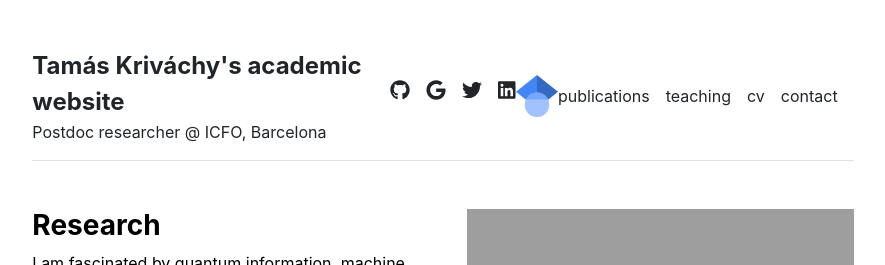
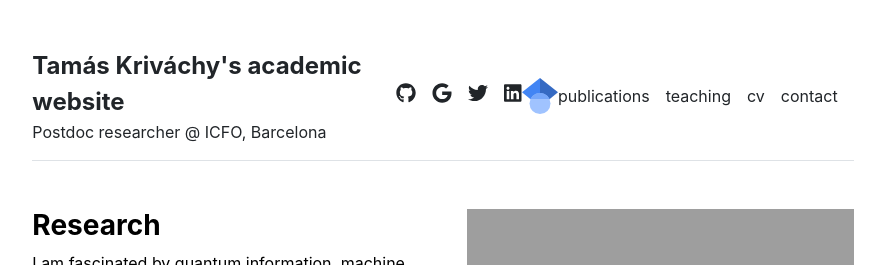
Before and after one commit to tkrivachy/tkrivachy.github.io, a Jekyll site: the page built from index.md, in a window 1280 px wide. Shown: the top 265 px of the page, without its empty margins (197-1082 px from the left). Built offline with Jekyll 4.4.1, drawn with Linux system fonts in a browser that asks for light colours.

Commit message:
Update header.html

```diff
--- a/_includes/header.html
+++ b/_includes/header.html
@@ -12,7 +12,7 @@
     {% for item in site.data.settings.social %}
       <a href="{{ item.link }}" class="ms-3 fs-5"><i class="fab fa-{{ item.icon }}"></i></a>
     {% endfor %}
-    <a href="https://scholar.google.com/citations?user=lYcJXqoAAAAJ"><img src="{{ site.github.url }}/assets/img/googlescholar.svg" alt="Google Scholar link" style="width:42px;height:42px;"></a>
+    <a href="https://scholar.google.com/citations?user=lYcJXqoAAAAJ"><img src="{{ site.github.url }}/assets/img/googlescholar.svg" alt="Google Scholar link" style="width:36px;height:36px;"></a>
   </div>
   <nav class="d-inline-flex mt-2 mt-md-0 ms-md-auto">
     {% for item in site.data.settings.menu %}
```
